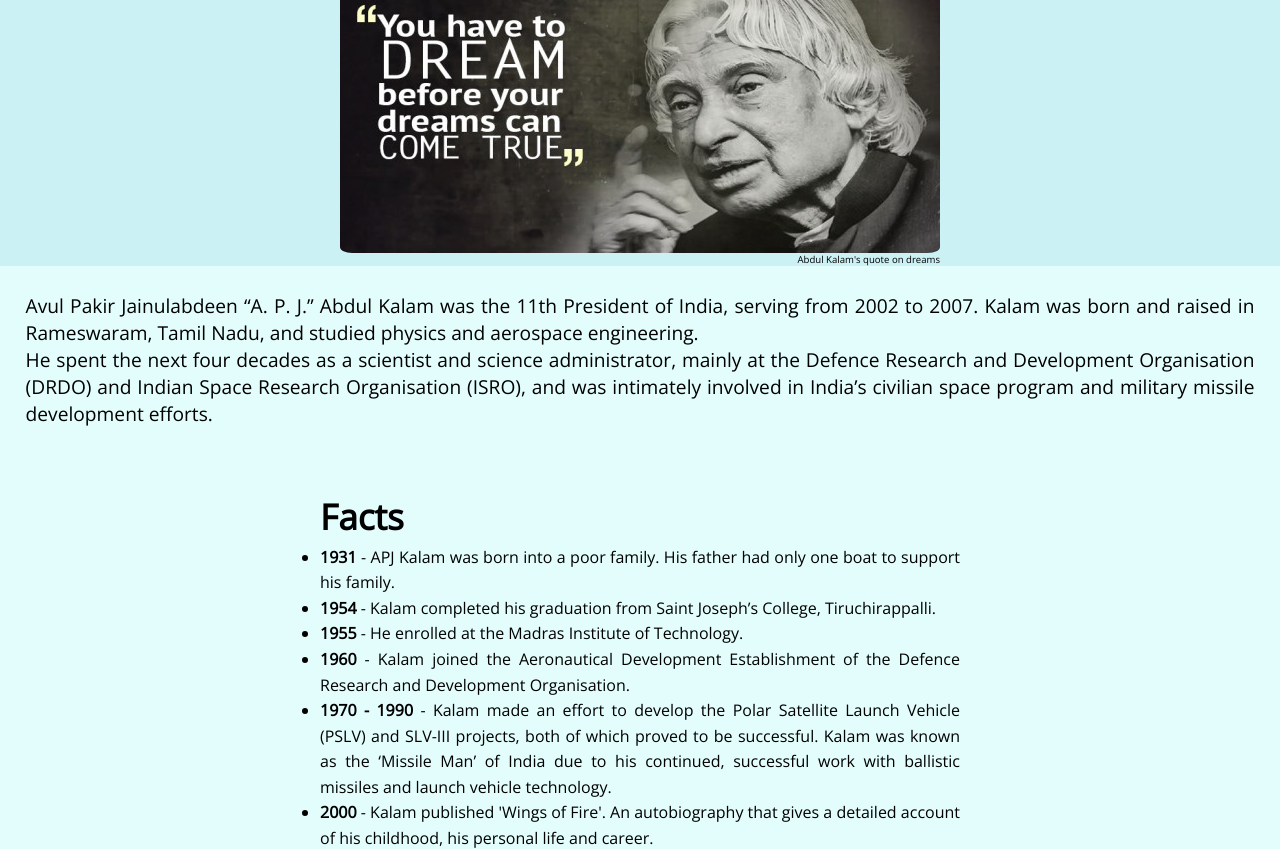
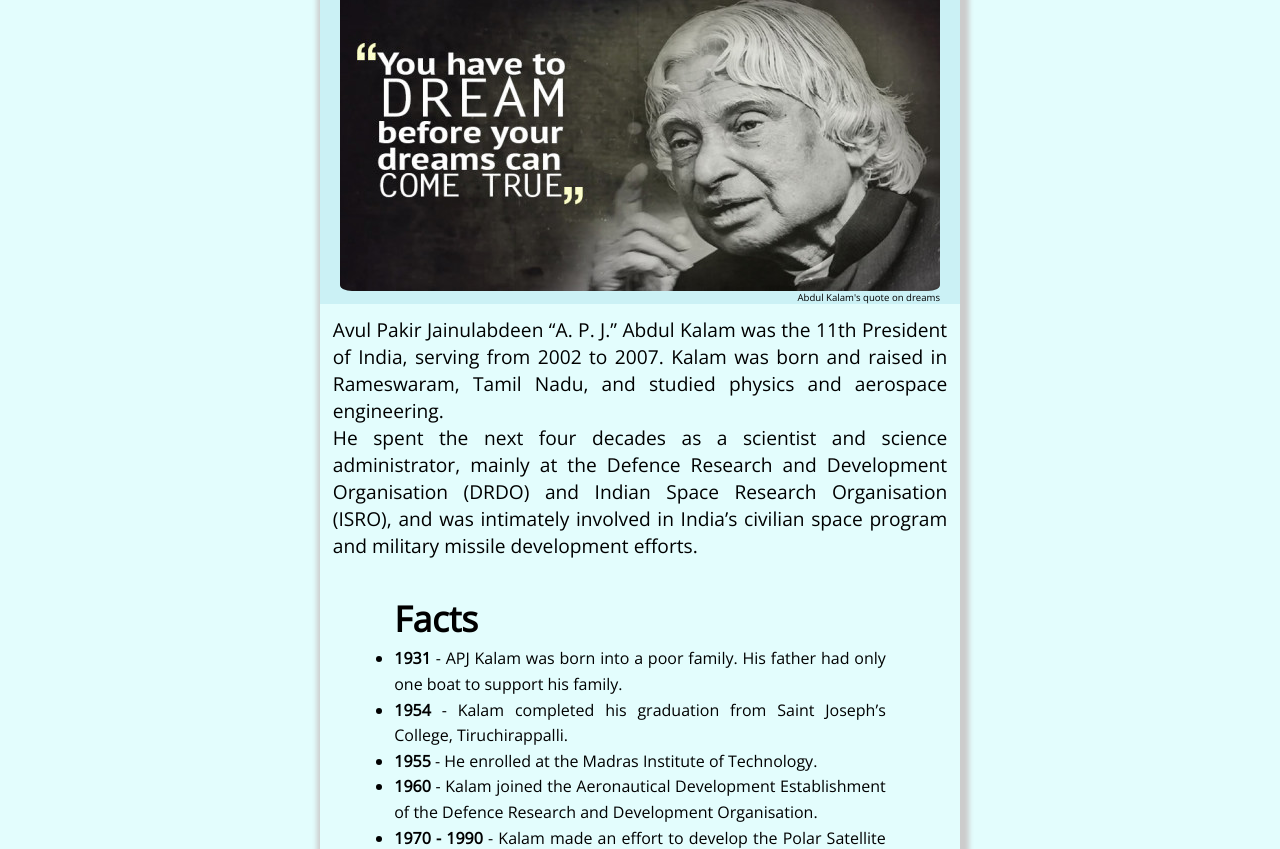
Before and after one commit to prashanthashok/fcc-practice, a plain HTML site: page projects/responsive-design/tribute-page/index.html in a window 1280 px wide. Shown: the part 224-1073 px from the top of the page. Drawn offline with nearby package versions, Linux system fonts and the light colour scheme; a web font is replaced by a local one.

Commit message:
Adding box-shadow and centering the layout further to provide a box feeling

```diff
--- a/projects/responsive-design/tribute-page/index.html
+++ b/projects/responsive-design/tribute-page/index.html
@@ -34,19 +34,22 @@
       </section>
 
       <section class="" id="tribute-info">
-        <p class="description text introduction">
-          Avul Pakir Jainulabdeen “A. P. J.” Abdul Kalam was the 11th President
-          of India, serving from 2002 to 2007. Kalam was born and raised in
-          Rameswaram, Tamil Nadu, and studied physics and aerospace engineering.
-        </p>
+        <div class="description">
+          <p class="text introduction">
+            Avul Pakir Jainulabdeen “A. P. J.” Abdul Kalam was the 11th
+            President of India, serving from 2002 to 2007. Kalam was born and
+            raised in Rameswaram, Tamil Nadu, and studied physics and aerospace
+            engineering.
+          </p>
 
-        <p class="description text introduction">
-          He spent the next four decades as a scientist and science
-          administrator, mainly at the Defence Research and Development
-          Organisation (DRDO) and Indian Space Research Organisation (ISRO), and
-          was intimately involved in India’s civilian space program and military
-          missile development efforts.
-        </p>
+          <p class="text introduction">
+            He spent the next four decades as a scientist and science
+            administrator, mainly at the Defence Research and Development
+            Organisation (DRDO) and Indian Space Research Organisation (ISRO),
+            and was intimately involved in India’s civilian space program and
+            military missile development efforts.
+          </p>
+        </div>
         <div class="fact-container">
           <ul class="facts">
             <h3>Facts</h3>
--- a/projects/responsive-design/tribute-page/resources/css/style.css
+++ b/projects/responsive-design/tribute-page/resources/css/style.css
@@ -22,6 +22,11 @@ h3 {
 #main {
   display: flex;
   flex-direction: column;
+  width: 50vw;
+  margin: 0 auto;
+  -webkit-box-shadow: 3px 3px 5px 6px #ccc; /* Safari 3-4, iOS 4.0.2 - 4.2, Android 2.3+ */
+  -moz-box-shadow: 3px 3px 5px 6px #ccc; /* Firefox 3.5 - 3.6 */
+  box-shadow: 3px 3px 5px 6px #ccc; /* Opera 10.5, IE 9, Firefox 4+, Chrome 6+, iOS 5 */
 }
 
 .text {
@@ -53,11 +58,6 @@ h3 {
   font-size: 0.6rem;
 }
 
-.introduction {
-  text-align: justify;
-  font-size: 1.2rem;
-}
-
 #image {
   height: auto;
   max-width: 100%;
@@ -77,21 +77,26 @@ h3 {
   margin: 2%;
   text-align: center;
   background-color: #e3fdfd;
+  display: flex;
+  flex-direction: column;
 }
 
-.facts {
-  margin-top: 1%;
+.introduction {
+  text-align: justify;
+  font-size: 1.2rem;
 }
 
-.fact-container {
-  margin: 5% 0%;
+.description {
+  align-self: center;
 }
 
 ul {
   text-align: justify;
-  width: 50vw;
   margin: 0 auto;
   line-height: 1.6;
+}
+.fact-container {
+  margin: 5% 10%;
 }
 
 #footer {
```
